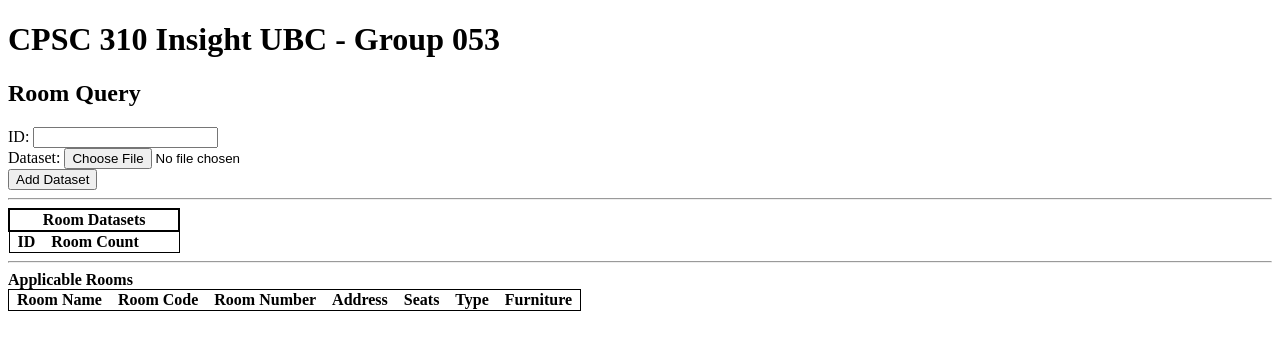
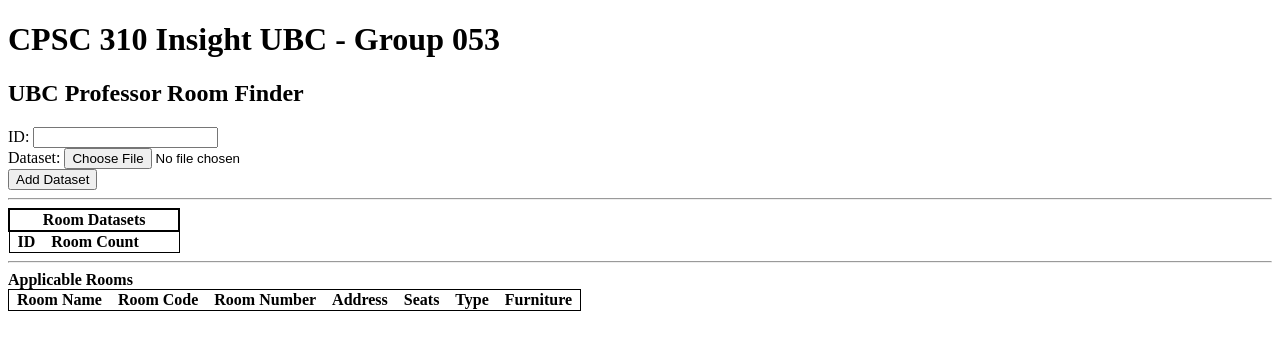
Before and after one commit to bwoody13/UBC-Courses-and-Rooms-Dataset-Manager, a website: page frontend/public/index.html in a window 1280 px wide. Drawn offline with Linux system fonts and the light colour scheme; no server answers.

Commit message:
updated tiltes and heading of index.html

```diff
--- a/frontend/public/index.html
+++ b/frontend/public/index.html
@@ -2,14 +2,14 @@
 <html lang="en">
 <head>
 	<meta charset="UTF-8">
-	<title>Template 310 UI</title>
+	<title>UBC Professor Room Finder</title>
 
 	<link rel="stylesheet" href="style.css">
 </head>
 <body>
 <h1>CPSC 310 Insight UBC - Group 053</h1>
 <div>
-	<h2>Room Query</h2>
+	<h2>UBC Professor Room Finder</h2>
 	<form method="post" onsubmit="return false;">
 		<label for="datasetID">ID:</label>
 		<input type="text" id="datasetID" value="">
```
